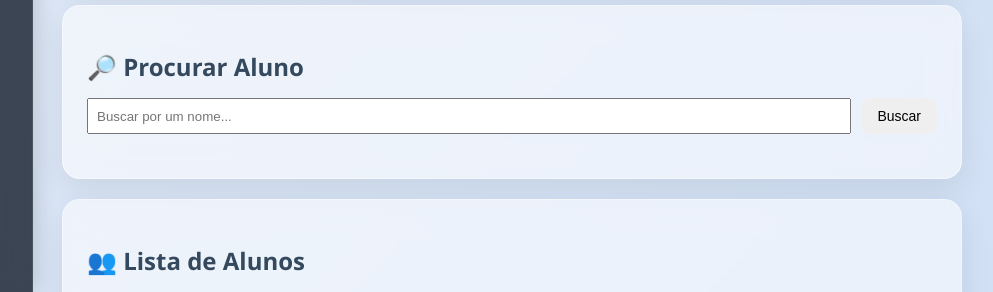
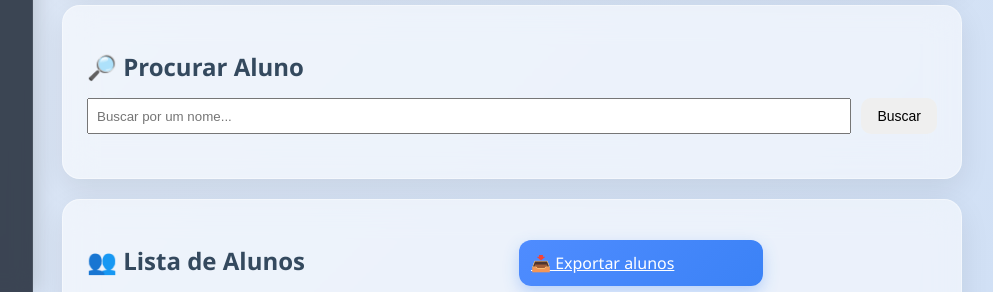
Before and after one commit to bobpontes/Homero, a Flask app: page / in a window 1280 px wide. Shown: the part 558-850 px from the top of the page, without its empty margins (238-1231 px from the left). Run offline with Flask 3, Linux system fonts and the light colour scheme; data that the repository does not hold is empty.

Commit message:
feat(export): adiciona exportação de alunos em CSV

```diff
--- a/app.py
+++ b/app.py
@@ -1,9 +1,10 @@
 import sqlite3
-from flask import Flask, request, render_template, redirect, url_for, abort
+from flask import Flask, request, render_template, redirect, url_for, abort, Response
 from datetime import datetime, timedelta, date
 import calendar
 import shutil
 import os
+import csv
 
 app = Flask(__name__)
 
@@ -109,6 +110,28 @@ def editar_aluno(id):
 
     conn.close()
     return render_template("editar.html", aluno=aluno)
+
+@app.route("/exportar/alunos")
+def exportar_alunos():
+    conn = get_db()
+    cursor = conn.cursor()
+
+    cursor.execute("SELECT id, nome, idade, turma FROM alunos ORDER BY nome")
+    alunos = cursor.fetchall()
+
+    conn.close()
+
+    def gerar_csv():
+        yield "ID,Nome,Idade,Turma\n"
+
+        for aluno in alunos:
+            yield f'"{aluno[0]}","{aluno[1]}","{aluno[2]}","{aluno[3]}"\n'
+
+    return Response(
+        gerar_csv(),
+        mimetype="text/csv",
+        headers={"Content-Disposition": "attachment; filename=alunos.csv"}
+    )
 
 @app.route("/financeiro")
 def financeiro():
--- a/templates/index.html
+++ b/templates/index.html
@@ -63,7 +63,11 @@
                         </div>
                     {% endif %}
                     <div class="card">
-                        <h2>👥 Lista de Alunos</h2>
+
+                        <div class="form-grid">
+                            <h2>👥 Lista de Alunos</h2>
+                            <a href="/exportar/alunos" class="btn-primary" type="button">📥 Exportar alunos</a>
+                        </div>
 
                         <table>
                             <thead>
```
